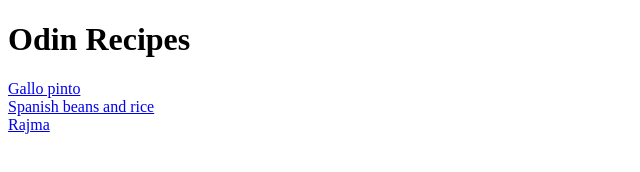
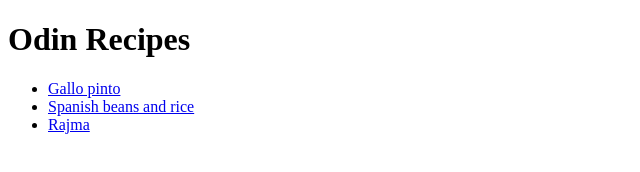
Before and after one commit to kskuchin/odin-recipes, a plain HTML site: page index.html in a window 1280 px wide. Shown: the whole page, without its empty margins (0-640 px from the left). Drawn offline with Linux system fonts and the light colour scheme.

Commit message:
Put main page recipe links in a list

```diff
--- a/index.html
+++ b/index.html
@@ -7,8 +7,11 @@
 </head>
 <body>
     <h1>Odin Recipes</h1>
-    <a href="recipes/gallo-pinto.html">Gallo pinto</a><br>
-    <a href="recipes/spanish-beans-and-rice.html">Spanish beans and rice</a><br>
-    <a href="recipes/rajma.html">Rajma</a>
+    <ul>
+        <li><a href="recipes/gallo-pinto.html">Gallo pinto</a></li>
+        <li><a href="recipes/spanish-beans-and-rice.html">Spanish beans and rice</a></li>
+        <li><a href="recipes/rajma.html">Rajma</a></li>
+    </ul>
+
 </body>
 </html>
```
